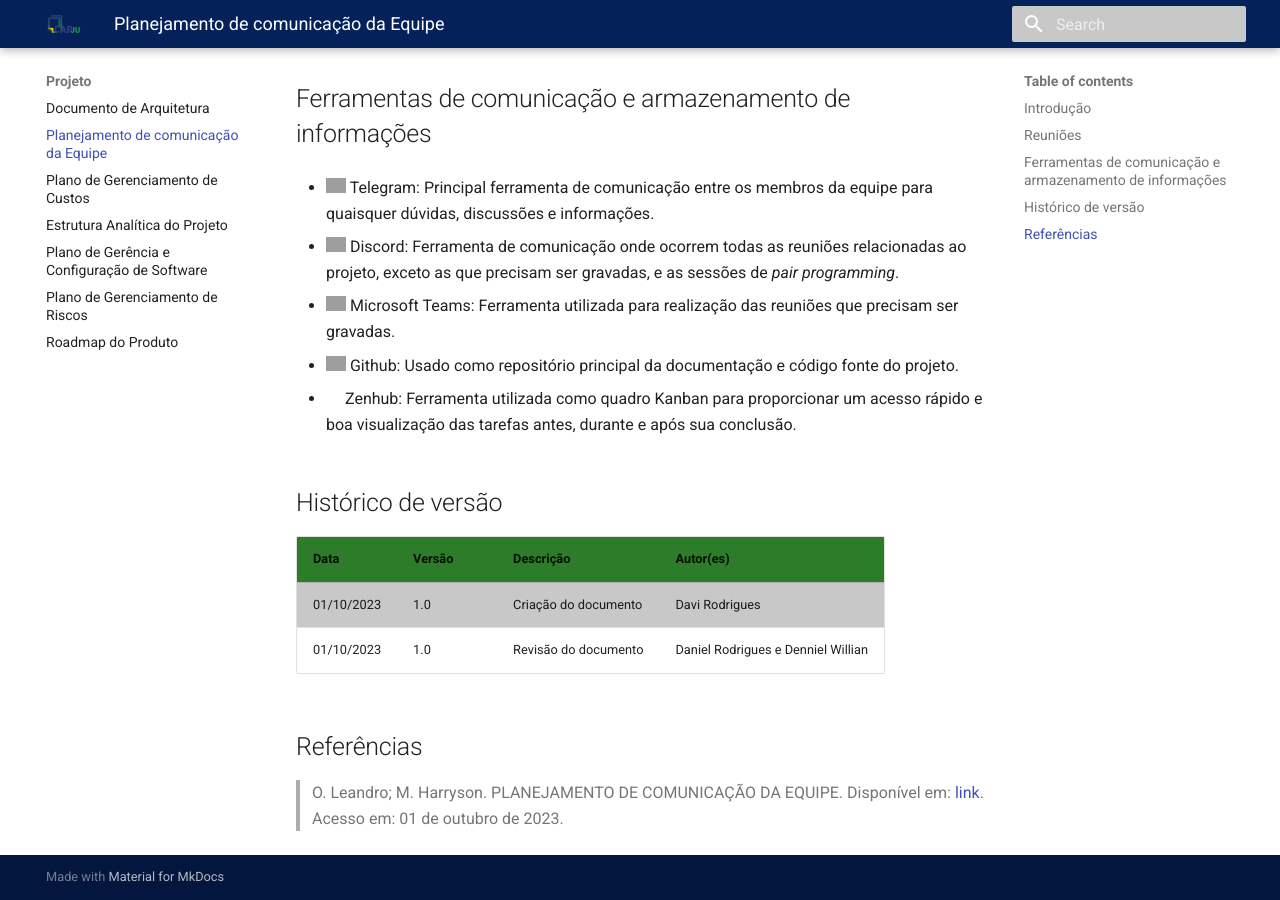
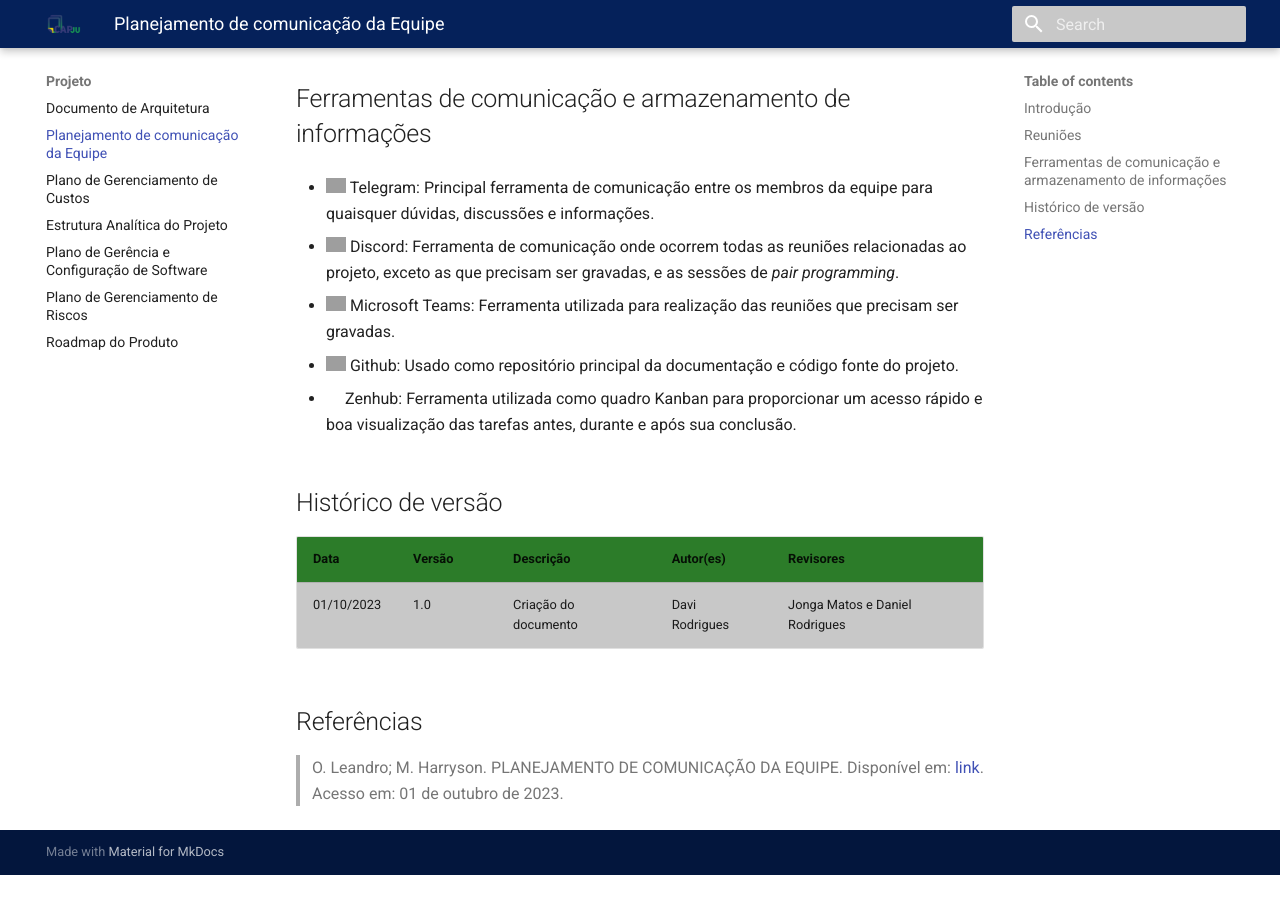
Before and after one commit to fga-eps-mds/2023-2-CAPJu-Doc, an MkDocs documentation site: the page built from docs/projeto/comunicacao.md, in a window 1280 px wide and 900 px high, scrolled down 1713 px. Built offline with MkDocs 1.6.1 and Material for MkDocs 9.7.7, drawn with Linux system fonts in a browser that asks for light colours; after the commit the page ends 2588 px from its top, so only the background shows below that; grey boxes are pictures that could not be loaded.

Commit message:
Última correção

```diff
--- a/docs/projeto/comunicacao.md
+++ b/docs/projeto/comunicacao.md
@@ -37,10 +37,10 @@
 
 ## Histórico de versão
 
-| Data | Versão | Descrição | Autor(es) |
-| ---- | ------ | --------- | --------- |
-| 01/10/2023 | 1.0 | Criação do documento | Davi Rodrigues |
-| 01/10/2023 | 1.0 | Revisão do documento| Daniel Rodrigues e Denniel Willian |
+| Data | Versão | Descrição | Autor(es) | Revisores |
+| ---- | ------ | --------- | --------- | --------- |
+| 01/10/2023 | 1.0 | Criação do documento | Davi Rodrigues | Jonga Matos e Daniel Rodrigues
+
 
 ## Referências
 
```
